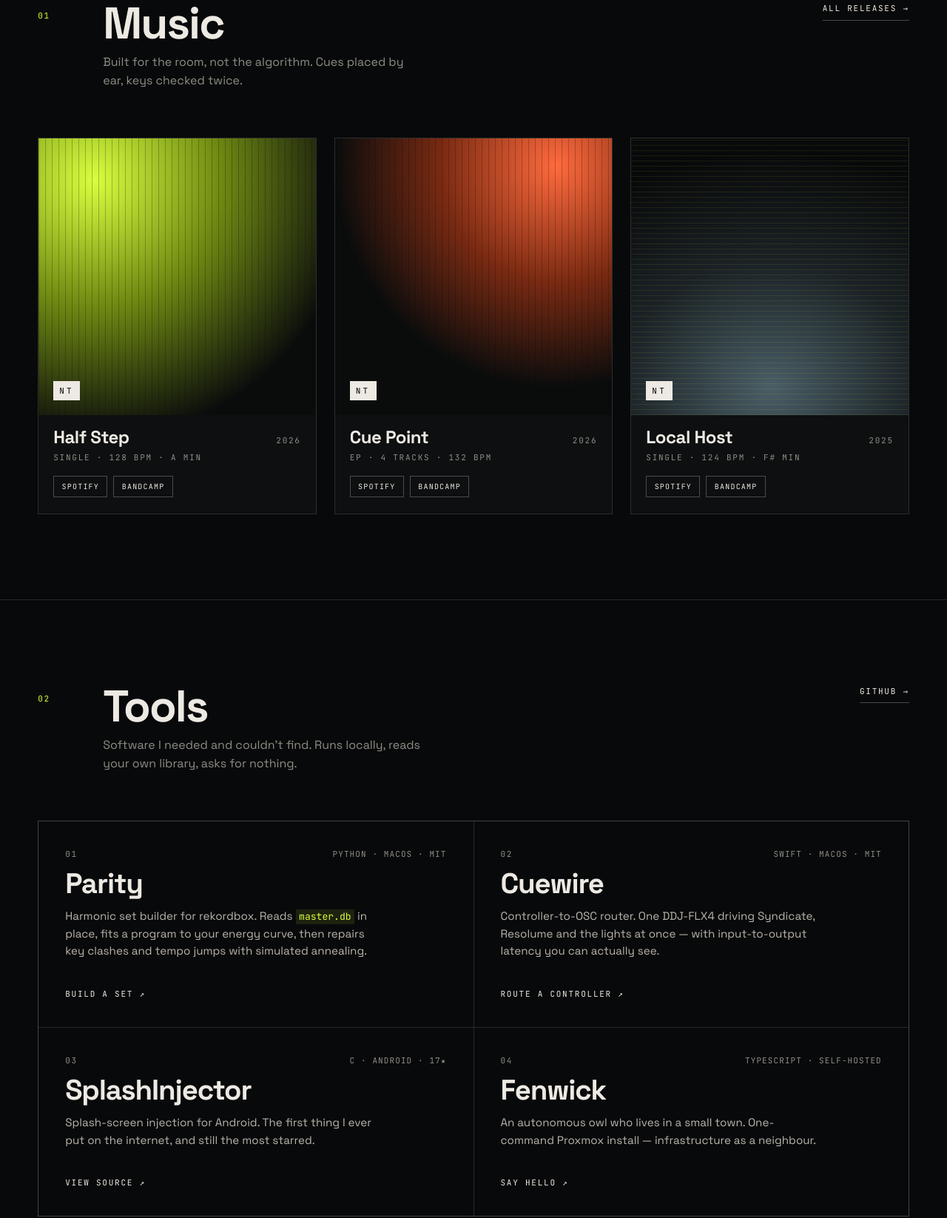
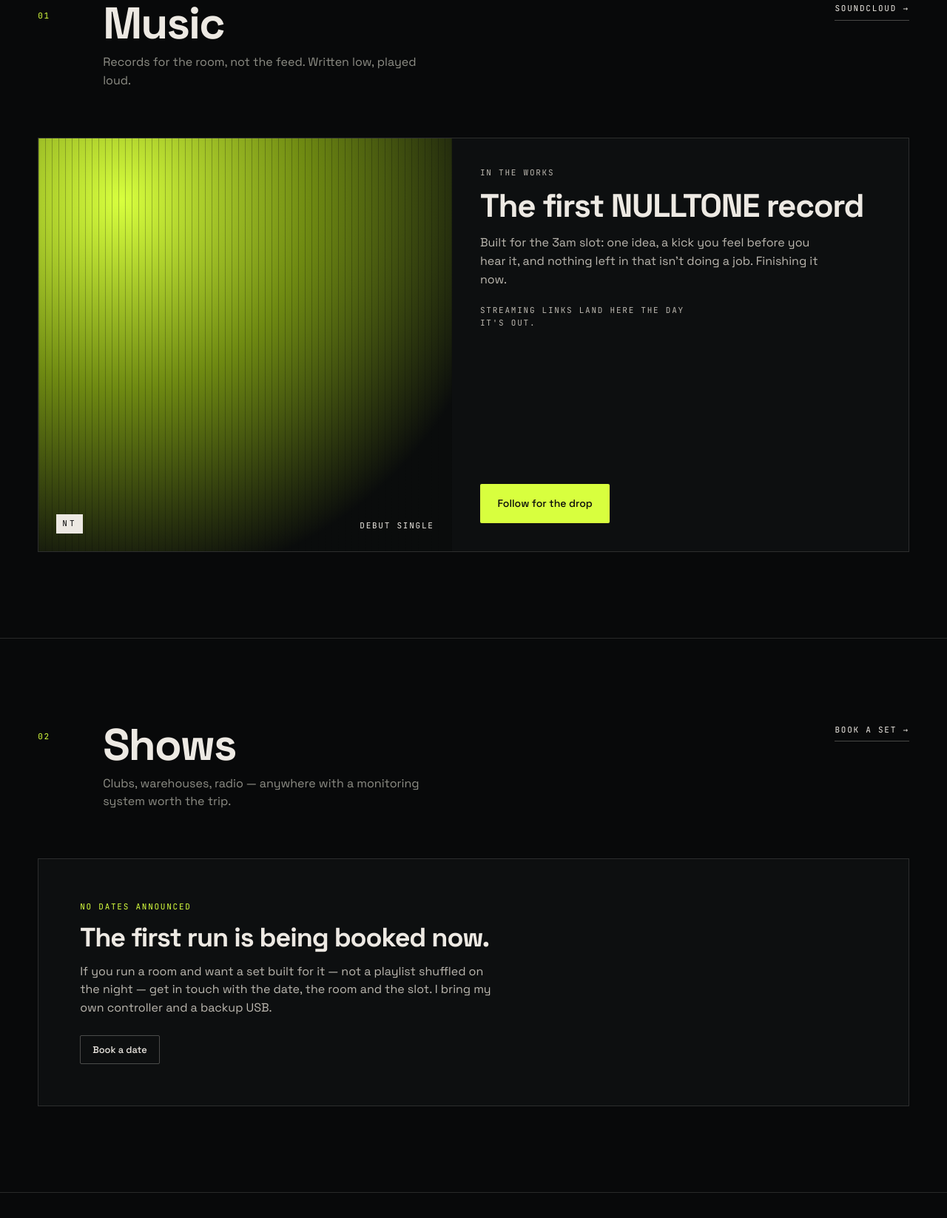
Before and after one commit to nulltoneaudio/nulltoneaudio.github.io, a plain HTML site: page index.html in a window 1280 px wide. Shown: the part 1048-2694 px from the top of the page at 74% size. Drawn offline with Linux system fonts and the light colour scheme.

Commit message:
Refocus the brand on the music.
The site was built as a developer portfolio; this is an artist site.
Drop the tools section and every project reference, lead with the
first release and shows, and use the iCloud booking address.

Generated with Codebuff 🤖
Co-Authored-By: Codebuff <noreply@codebuff.com>

```diff
--- a/index.html
+++ b/index.html
@@ -3,10 +3,10 @@
 <head>
 <meta charset="utf-8">
 <meta name="viewport" content="width=device-width, initial-scale=1">
-<title>NULLTONE — DJ, producer, toolmaker</title>
-<meta name="description" content="NULLTONE is Ethan Banker — a California DJ and producer who builds the software he plays on. Harmonic sets by hand, local-first tools, no cloud.">
-<meta property="og:title" content="NULLTONE — DJ, producer, toolmaker">
-<meta property="og:description" content="Sets shaped by hand. Tools that run on your machine and nowhere else.">
+<title>NULLTONE — DJ &amp; producer</title>
+<meta name="description" content="NULLTONE is Ethan Banker, a California DJ and producer. Low end first, sets built by hand. First release coming soon.">
+<meta property="og:title" content="NULLTONE — DJ &amp; producer">
+<meta property="og:description" content="Low end first. Sets built by hand. First release coming soon.">
 <meta property="og:type" content="website">
 <meta name="theme-color" content="#08090A">
 <link rel="icon" href="assets/favicon.svg" type="image/svg+xml">
@@ -26,11 +26,11 @@
   </a>
   <nav class="site-nav" aria-label="Primary">
     <a href="#music">Music</a>
-    <a href="#tools">Tools</a>
+    <a href="#shows">Shows</a>
     <a href="#about">About</a>
-    <a href="#contact">Contact</a>
+    <a href="#booking">Booking</a>
   </nav>
-  <a class="btn btn--ghost btn--sm" href="#contact">Book a set</a>
+  <a class="btn btn--ghost btn--sm" href="#booking">Book a set</a>
 </header>
 
 <main id="main">
@@ -38,17 +38,17 @@
   <!-- HERO -->
   <section class="hero">
     <div class="hero-copy">
-      <p class="eyebrow"><span class="dot" aria-hidden="true"></span> DJ · Producer · Toolmaker · California</p>
+      <p class="eyebrow"><span class="dot" aria-hidden="true"></span> DJ · Producer · California</p>
       <h1>Nothing sounds<br><em>like this.</em></h1>
-      <p class="lede">I'm Ethan Banker. I DJ, I produce, and I build the software I play on — sets shaped by hand, tools that run on your machine and nowhere else.</p>
+      <p class="lede">NULLTONE is Ethan Banker — a California DJ and producer. Low end first, tension before release, sets built by hand rather than by algorithm.</p>
       <div class="cta-row">
         <a class="btn btn--solid" href="#music">Hear the music</a>
-        <a class="btn btn--ghost" href="#tools">See the tools</a>
+        <a class="btn btn--ghost" href="https://instagram.com/nulltone.wav" target="_blank" rel="noopener">Follow on Instagram</a>
       </div>
       <ul class="hero-facts">
-        <li><span>Sets</span>Harmonic, hand-built</li>
-        <li><span>Tools</span>Local-first, open source</li>
-        <li><span>Gear</span>DDJ-FLX4 → OSC</li>
+        <li><span>Sound</span>Low end, breaks, tension</li>
+        <li><span>Rig</span>rekordbox · DDJ-FLX4</li>
+        <li><span>Status</span>Booking now</li>
       </ul>
     </div>
 
@@ -60,7 +60,7 @@
       <canvas id="scope" width="520" height="180" role="img"
               aria-label="Animated waveform representing the NULLTONE signal"></canvas>
       <dl class="signal-meta">
-        <div><dt>Now</dt><dd>Parity — set builder</dd></div>
+        <div><dt>Latest</dt><dd>Debut single — in the works</dd></div>
         <div><dt>Status</dt><dd><span class="dot dot--live" aria-hidden="true"></span>Open for bookings</dd></div>
         <div><dt>Based</dt><dd>California, US</dd></div>
       </dl>
@@ -69,10 +69,10 @@
 
   <div class="ticker" aria-hidden="true">
     <div class="ticker-track">
-      <span>Selector</span><span>Producer</span><span>Toolmaker</span><span>Low end</span>
-      <span>Local first</span><span>No cloud</span><span>Open for bookings</span>
-      <span>Selector</span><span>Producer</span><span>Toolmaker</span><span>Low end</span>
-      <span>Local first</span><span>No cloud</span><span>Open for bookings</span>
+      <span>Selector</span><span>Producer</span><span>Low end</span><span>Harmonic</span>
+      <span>Built by hand</span><span>No filler</span><span>Open for bookings</span>
+      <span>Selector</span><span>Producer</span><span>Low end</span><span>Harmonic</span>
+      <span>Built by hand</span><span>No filler</span><span>Open for bookings</span>
     </div>
   </div>
 
@@ -82,140 +82,103 @@
       <span class="mono section-num">01</span>
       <div>
         <h2>Music</h2>
-        <p>Built for the room, not the algorithm. Cues placed by ear, keys checked twice.</p>
+        <p>Records for the room, not the feed. Written low, played loud.</p>
       </div>
-      <a class="link-arrow mono" href="https://soundcloud.com/" target="_blank" rel="noopener">All releases →</a>
+      <a class="link-arrow mono" href="https://soundcloud.com/" target="_blank" rel="noopener">SoundCloud →</a>
     </header>
 
-    <!-- PLACEHOLDER RELEASES: swap titles, meta, art and links for the real ones. -->
-    <div class="release-grid">
-      <article class="release">
-        <div class="art art--1" aria-hidden="true"><span class="art-mark">NT</span></div>
-        <div class="release-body">
-          <div class="release-top"><h3>Half Step</h3><span class="mono">2026</span></div>
-          <p class="mono meta">Single · 128 BPM · A min</p>
-          <div class="release-links">
-            <a href="#" class="chip">Spotify</a>
-            <a href="#" class="chip">Bandcamp</a>
-          </div>
-        </div>
-      </article>
-
-      <article class="release">
-        <div class="art art--2" aria-hidden="true"><span class="art-mark">NT</span></div>
-        <div class="release-body">
-          <div class="release-top"><h3>Cue Point</h3><span class="mono">2026</span></div>
-          <p class="mono meta">EP · 4 tracks · 132 BPM</p>
-          <div class="release-links">
-            <a href="#" class="chip">Spotify</a>
-            <a href="#" class="chip">Bandcamp</a>
-          </div>
-        </div>
-      </article>
-
-      <article class="release">
-        <div class="art art--3" aria-hidden="true"><span class="art-mark">NT</span></div>
-        <div class="release-body">
-          <div class="release-top"><h3>Local Host</h3><span class="mono">2025</span></div>
-          <p class="mono meta">Single · 124 BPM · F# min</p>
-          <div class="release-links">
-            <a href="#" class="chip">Spotify</a>
-            <a href="#" class="chip">Bandcamp</a>
-          </div>
-        </div>
-      </article>
-    </div>
+    <!-- FIRST RELEASE: replace the title, copy, art and CTA when the track drops. -->
+    <article class="feature">
+      <div class="feature-art art--1">
+        <span class="art-mark">NT</span>
+        <span class="mono art-label">Debut single</span>
+      </div>
+      <div class="feature-body">
+        <p class="mono feature-kicker">In the works</p>
+        <h3>The first NULLTONE record</h3>
+        <p>Built for the 3am slot: one idea, a kick you feel before you hear it, and nothing left in that isn't doing a job. Finishing it now.</p>
+        <p class="mono feature-note">Streaming links land here the day it's out.</p>
+        <a class="btn btn--solid" href="https://instagram.com/nulltone.wav" target="_blank" rel="noopener">Follow for the drop</a>
+      </div>
+    </article>
   </section>
 
-  <!-- TOOLS -->
-  <section id="tools" class="section section--tools">
+  <!-- SHOWS -->
+  <section id="shows" class="section">
     <header class="section-head">
       <span class="mono section-num">02</span>
       <div>
-        <h2>Tools</h2>
-        <p>Software I needed and couldn't find. Runs locally, reads your own library, asks for nothing.</p>
+        <h2>Shows</h2>
+        <p>Clubs, warehouses, radio — anywhere with a monitoring system worth the trip.</p>
       </div>
-      <a class="link-arrow mono" href="https://github.com/ethanbanker" target="_blank" rel="noopener">GitHub →</a>
+      <a class="link-arrow mono" href="#booking">Book a set →</a>
     </header>
 
-    <div class="tool-grid">
-      <a class="tool" href="https://github.com/ethanbanker/parity-dj" target="_blank" rel="noopener">
-        <div class="tool-top"><span class="mono">01</span><span class="mono tool-meta">Python · macOS · MIT</span></div>
-        <h3>Parity</h3>
-        <p>Harmonic set builder for rekordbox. Reads <code>master.db</code> in place, fits a program to your energy curve, then repairs key clashes and tempo jumps with simulated annealing.</p>
-        <span class="tool-cta mono">Build a set ↗</span>
+    <div class="shows reveal">
+      <div class="shows-empty">
+        <span class="mono">No dates announced</span>
+        <h3>The first run is being booked now.</h3>
+        <p>If you run a room and want a set built for it — not a playlist shuffled on the night — get in touch with the date, the room and the slot. I bring my own controller and a backup USB.</p>
+        <a class="btn btn--ghost btn--sm" href="mailto:nulltone@icloud.com?subject=Booking%20enquiry">Book a date</a>
+      </div>
+
+      <!-- When dates exist, replace .shows-empty with rows like this, newest first:
+      <a class="show" href="TICKET_LINK">
+        <span class="mono show-date">Fri, Mar 14</span>
+        <span class="show-venue">Venue name</span>
+        <span class="show-city mono">City, ST</span>
+        <span class="mono show-tickets">Tickets ↗</span>
       </a>
-
-      <a class="tool" href="https://github.com/ethanbanker/cuewire" target="_blank" rel="noopener">
-        <div class="tool-top"><span class="mono">02</span><span class="mono tool-meta">Swift · macOS · MIT</span></div>
-        <h3>Cuewire</h3>
-        <p>Controller-to-OSC router. One DDJ-FLX4 driving Syndicate, Resolume and the lights at once — with input-to-output latency you can actually see.</p>
-        <span class="tool-cta mono">Route a controller ↗</span>
-      </a>
-
-      <a class="tool" href="https://github.com/ethanbanker/SplashInjector" target="_blank" rel="noopener">
-        <div class="tool-top"><span class="mono">03</span><span class="mono tool-meta">C · Android · 17★</span></div>
-        <h3>SplashInjector</h3>
-        <p>Splash-screen injection for Android. The first thing I ever put on the internet, and still the most starred.</p>
-        <span class="tool-cta mono">View source ↗</span>
-      </a>
-
-      <a class="tool" href="https://github.com/ethanbanker/fenwick" target="_blank" rel="noopener">
-        <div class="tool-top"><span class="mono">04</span><span class="mono tool-meta">TypeScript · Self-hosted</span></div>
-        <h3>Fenwick</h3>
-        <p>An autonomous owl who lives in a small town. One-command Proxmox install — infrastructure as a neighbour.</p>
-        <span class="tool-cta mono">Say hello ↗</span>
-      </a>
+      -->
     </div>
   </section>
 
   <!-- ABOUT -->
-  <section id="about" class="section section--about">
+  <section id="about" class="section">
     <header class="section-head">
       <span class="mono section-num">03</span>
       <div>
         <h2>About</h2>
-        <p>Two obsessions, one signal path.</p>
+        <p>Ethan Banker, California.</p>
       </div>
     </header>
 
-    <div class="about-grid">
+    <div class="about-grid reveal">
       <div class="portrait" aria-hidden="true">
         <span class="mono">Portrait · 4:5</span>
       </div>
       <div class="about-copy">
-        <p class="about-lead">Most DJs learn the software. I kept opening it up.</p>
-        <p>I'm Ethan Banker — a DJ and producer in California. I got tired of building sets by dragging tracks around a list, so I wrote Parity: it reads a rekordbox library directly and shapes a program around the energy curve I want. I got tired of one controller talking to one app, so I wrote Cuewire and put the FLX4 in charge of the visuals too.</p>
-        <p>The music and the code come from the same place: I want the low end right, and I want to understand the machine that gets it there.</p>
+        <p class="about-lead">I make the music I want to hear at 3am.</p>
+        <p>I'm Ethan Banker, and I record and play as NULLTONE. I came up mixing by ear — matching keys, riding the low end, and learning that the best part of a set is usually the thing you leave out. That's still the whole method.</p>
+        <p>The records are built the same way: start from silence, add only what earns its place. Bass-heavy, deliberate, and made to be played on a system with headroom rather than a phone speaker.</p>
         <dl class="about-facts">
-          <div><dt>Role</dt><dd>DJ · Producer · Developer</dd></div>
-          <div><dt>Stack</dt><dd>Swift · Python · TypeScript</dd></div>
-          <div><dt>Rig</dt><dd>rekordbox · DDJ-FLX4 · OSC</dd></div>
+          <div><dt>Role</dt><dd>DJ · Producer</dd></div>
+          <div><dt>Sound</dt><dd>Low end, breaks, tension</dd></div>
+          <div><dt>Gear</dt><dd>rekordbox · DDJ-FLX4</dd></div>
           <div><dt>Home</dt><dd>California, US</dd></div>
         </dl>
-        <a class="link-arrow mono" href="https://github.com/ethanbanker" target="_blank" rel="noopener">Code on GitHub →</a>
+        <a class="link-arrow mono" href="https://instagram.com/nulltone.wav" target="_blank" rel="noopener">@nulltone.wav →</a>
       </div>
     </div>
   </section>
 
-  <!-- CONTACT -->
-  <section id="contact" class="section section--contact">
+  <!-- BOOKING -->
+  <section id="booking" class="section section--contact">
     <header class="section-head">
       <span class="mono section-num">04</span>
       <div>
         <h2>Bookings</h2>
-        <p>Clubs, warehouses, radio, and anything with a good monitoring system.</p>
+        <p>Send the date, the room and the set length and you'll get a plan back.</p>
       </div>
     </header>
 
-    <!-- REPLACE: set your real booking address. -->
-    <a class="big-mail" href="mailto:hello@nulltoneaudio.com">hello@nulltoneaudio.com</a>
+    <a class="big-mail" href="mailto:nulltone@icloud.com">nulltone@icloud.com</a>
 
     <div class="channels">
       <a href="https://instagram.com/nulltone.wav" target="_blank" rel="noopener"><span class="mono">Instagram</span><span>@nulltone.wav</span></a>
       <a href="https://soundcloud.com/" target="_blank" rel="noopener"><span class="mono">SoundCloud</span><span>/nulltone</span></a>
-      <a href="https://github.com/ethanbanker" target="_blank" rel="noopener"><span class="mono">GitHub</span><span>ethanbanker</span></a>
-      <a href="https://youtube.com/" target="_blank" rel="noopener"><span class="mono">YouTube</span><span>/@nulltone</span></a>
+      <a href="https://youtube.com/" target="_blank" rel="noopener"><span class="mono">YouTube</span><span>@nulltone</span></a>
+      <a href="mailto:nulltone@icloud.com"><span class="mono">Email</span><span>nulltone@icloud.com</span></a>
     </div>
   </section>
 </main>
@@ -225,7 +188,7 @@
     <img src="assets/mark.svg" alt="" width="24" height="24">
     <span class="mono">NULLTONE</span>
   </div>
-  <p class="mono">Sets shaped by hand. Tools that stay on your machine.</p>
+  <p class="mono">Nothing sounds like this.</p>
   <p class="mono">&copy; <span id="year">2026</span> Ethan Banker</p>
 </footer>
 
--- a/script.js
+++ b/script.js
@@ -19,7 +19,7 @@
   }
 
   // Reveal sections on approach
-  var targets = document.querySelectorAll(".section-head, .release, .tool, .about-grid, .big-mail, .channels");
+  var targets = document.querySelectorAll(".section-head, .feature, .shows, .about-grid, .big-mail, .channels");
   targets.forEach(function (el) { el.classList.add("reveal"); });
 
   if ("IntersectionObserver" in window && !reduceMotion) {
--- a/styles.css
+++ b/styles.css
@@ -33,13 +33,6 @@ img { max-width: 100%; display: block; }
 a { color: inherit; text-decoration: none; }
 h1, h2, h3 { margin: 0; font-weight: 700; letter-spacing: -0.03em; line-height: 0.95; }
 p { margin: 0; }
-code {
-  font-family: var(--mono);
-  font-size: 0.86em;
-  background: rgba(216, 255, 62, 0.1);
-  color: var(--lime);
-  padding: 0.1em 0.35em;
-}
 
 :focus-visible {
   outline: 2px solid var(--lime);
@@ -318,27 +311,24 @@ code {
   .dot--live { animation: none; }
 }
 
-/* Releases */
-.release-grid {
+/* Featured release */
+.feature {
   display: grid;
-  grid-template-columns: repeat(3, minmax(0, 1fr));
-  gap: 1.5rem;
-}
-.release {
+  grid-template-columns: minmax(0, 0.95fr) minmax(0, 1.05fr);
   border: 1px solid var(--line);
   background: var(--ink-2);
-  transition: border-color 0.25s var(--ease), transform 0.25s var(--ease);
 }
-.release:hover { border-color: var(--line-strong); transform: translateY(-4px); }
-.art {
+.feature-art {
+  position: relative;
   aspect-ratio: 1;
-  position: relative;
   display: flex;
   align-items: flex-end;
-  padding: 1.25rem;
+  justify-content: space-between;
+  gap: 1rem;
+  padding: 1.5rem;
   overflow: hidden;
 }
-.art::before {
+.feature-art::before {
   content: "";
   position: absolute;
   inset: 0;
@@ -347,68 +337,60 @@ code {
 }
 .art--1 { background: radial-gradient(120% 120% at 20% 15%, #d8ff3e 0%, #6f8a12 38%, #0a0c0c 78%); }
 .art--2 { background: radial-gradient(100% 100% at 80% 10%, #ff6a3d 0%, #7a2a12 42%, #0a0c0c 80%); }
-.art--3 { background: radial-gradient(120% 100% at 50% 90%, #4a5d66 0%, #1b2226 45%, #08090a 85%); }
-.art--3::before { background-image: repeating-linear-gradient(0deg, rgba(216, 255, 62, 0.16) 0 1px, transparent 1px 7px); }
-.art-mark {
+.art-mark,
+.art-label {
   position: relative;
   font-family: var(--mono);
   font-size: 0.6875rem;
   letter-spacing: 0.3em;
+  text-transform: uppercase;
   color: var(--ink);
   background: var(--bone);
   padding: 0.3rem 0.5rem;
 }
-.release-body { padding: 1.15rem 1.25rem 1.35rem; }
-.release-top { display: flex; justify-content: space-between; align-items: baseline; gap: 1rem; }
-.release-top h3 { font-size: 1.5rem; letter-spacing: -0.02em; }
-.meta { margin-top: 0.4rem; color: var(--muted); }
-.release-links { display: flex; gap: 0.5rem; margin-top: 1rem; }
-.chip {
-  font-family: var(--mono);
-  font-size: 0.625rem;
-  letter-spacing: 0.12em;
-  text-transform: uppercase;
-  border: 1px solid var(--line-strong);
-  padding: 0.35rem 0.65rem;
-  transition: color 0.2s var(--ease), border-color 0.2s var(--ease);
-}
-.chip:hover { color: var(--lime); border-color: var(--lime); }
+.art-label { letter-spacing: 0.16em; background: transparent; color: var(--bone); padding: 0 0 0.15rem; }
 
-/* Tools */
-.tool-grid {
-  display: grid;
-  grid-template-columns: repeat(2, minmax(0, 1fr));
-  gap: 1px;
-  background: var(--line);
-  border: 1px solid var(--line);
-}
-.tool {
+.feature-body {
   display: flex;
   flex-direction: column;
-  gap: 0.85rem;
-  padding: clamp(1.5rem, 3vw, 2.25rem);
-  background: var(--ink);
-  transition: background 0.25s var(--ease);
+  gap: 1rem;
+  padding: clamp(1.5rem, 3vw, 2.75rem);
 }
-.tool:hover { background: var(--ink-2); }
-.tool:hover h3 { color: var(--lime); }
-.tool-top { display: flex; justify-content: space-between; gap: 1rem; }
-.tool-meta { letter-spacing: 0.1em; }
-.tool h3 {
-  font-size: clamp(1.75rem, 3vw, 2.5rem);
-  letter-spacing: -0.03em;
-  transition: color 0.2s var(--ease);
+.feature-kicker { color: var(--lime); }
+.feature-body h3 { font-size: clamp(1.75rem, 3.5vw, 2.75rem); }
+.feature-body p { color: #bcb8b0; max-width: 46ch; }
+.feature-note { margin-top: 0.25rem; }
+.feature-body .btn { margin-top: auto; align-self: flex-start; }
+
+/* Shows */
+.shows { border: 1px solid var(--line); background: var(--ink-2); }
+.shows-empty {
+  display: flex;
+  flex-direction: column;
+  align-items: flex-start;
+  gap: 1rem;
+  padding: clamp(2rem, 5vw, 3.5rem);
 }
-.tool p { color: #b9b5ad; max-width: 44ch; font-size: 0.95rem; }
-.tool-cta {
-  margin-top: auto;
-  padding-top: 1.5rem;
-  color: var(--bone);
-  display: flex;
+.shows-empty .mono { color: var(--lime); }
+.shows-empty h3 { font-size: clamp(1.5rem, 3vw, 2.25rem); }
+.shows-empty p { color: #bcb8b0; max-width: 56ch; }
+.shows-empty .btn { margin-top: 0.5rem; }
+
+.show {
+  display: grid;
+  grid-template-columns: 8rem minmax(0, 1fr) auto auto;
+  gap: 1.5rem;
   align-items: center;
-  gap: 0.4rem;
+  padding: 1.25rem 1.5rem;
+  border-bottom: 1px solid var(--line);
+  transition: background 0.2s var(--ease);
 }
-.tool:hover .tool-cta { color: var(--lime); }
+.show:last-child { border-bottom: 0; }
+.show:hover { background: var(--ink); }
+.show:hover .show-tickets { color: var(--lime); }
+.show-date { color: var(--lime); }
+.show-venue { font-size: 1.125rem; font-weight: 500; letter-spacing: -0.01em; }
+.show-tickets { transition: color 0.2s var(--ease); }
 
 /* About */
 .about-grid {
@@ -450,7 +432,7 @@ code {
 }
 .about-facts dd { margin: 0; font-size: 0.9rem; }
 
-/* Contact */
+/* Booking */
 .section--contact { padding-bottom: clamp(4rem, 8vw, 7rem); }
 .big-mail {
   display: block;
@@ -513,9 +495,8 @@ code {
 @media (max-width: 1024px) {
   .hero { grid-template-columns: 1fr; min-height: 0; background-image: none; }
   .signal { max-width: 560px; }
-  .release-grid { grid-template-columns: repeat(2, minmax(0, 1fr)); }
-  .release:last-child { grid-column: 1 / -1; }
-  .release:last-child .art { aspect-ratio: 21 / 9; }
+  .feature { grid-template-columns: 1fr; }
+  .feature-art { aspect-ratio: 16 / 10; }
   .about-grid { grid-template-columns: 1fr; }
   .portrait { max-width: 420px; }
   .channels { grid-template-columns: repeat(2, minmax(0, 1fr)); }
@@ -528,11 +509,11 @@ code {
   .section-head { grid-template-columns: 1fr; gap: 0.75rem; }
   .section-head .link-arrow { justify-self: start; }
   .section-num { padding-top: 0; }
-  .release-grid { grid-template-columns: 1fr; }
-  .release:last-child .art { aspect-ratio: 1; }
-  .tool-grid { grid-template-columns: 1fr; }
+  .feature-art { aspect-ratio: 1; }
   .hero-facts { gap: 1.25rem; }
   .about-facts { grid-template-columns: 1fr; }
   .channels { grid-template-columns: 1fr; }
+  .show { grid-template-columns: 1fr auto; gap: 0.5rem 1rem; }
+  .show-city { grid-column: 1; }
   .site-footer { flex-direction: column; align-items: flex-start; }
 }
```
Also changed, not shown: 3 other files.
